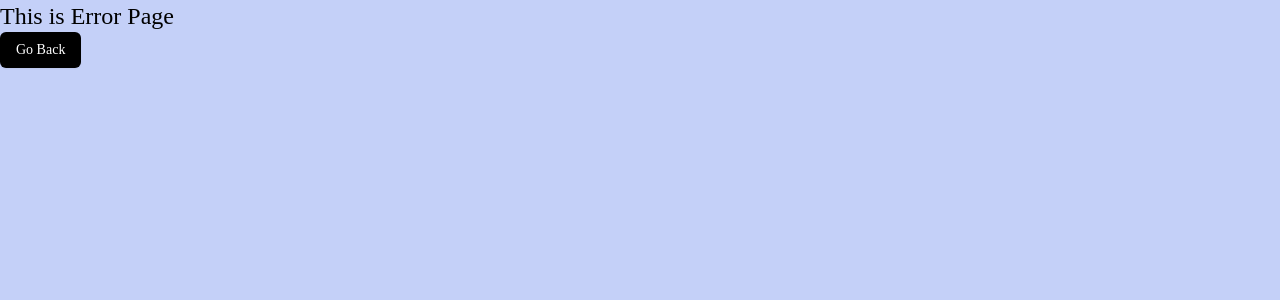
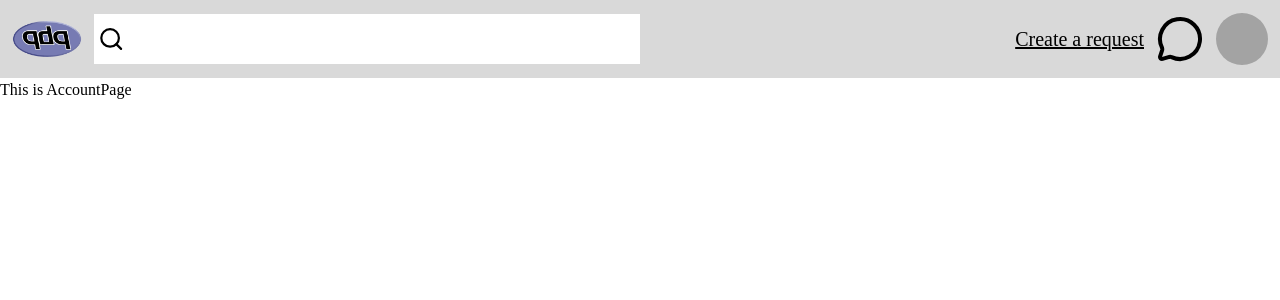
Before and after one commit to PHP-BEST/baan-saat-frontend, a React (Vite) app: page /account in a window 1280 px wide. Shown: the top 300 px of the page. Built offline with nearby package versions, Linux system fonts and the light colour scheme; no server answers; a web font is replaced by a local one.

Commit message:
feat: add header

```diff
--- a/src/App.tsx
+++ b/src/App.tsx
@@ -1,4 +1,5 @@
 import MainLayout from './layouts/MainLayout';
+import AccountPage from './pages/AccountPage';
 import { ErrorPage } from './pages/ErrorPage';
 import { LandingPage } from './pages/LandingPage';
 import { RegisterPage } from './pages/RegisterPage';
@@ -16,6 +17,11 @@ function App() {
       element: <RegisterPage />,
       errorElement: <ErrorPage />,
     },
+    {
+      path: '/account',
+      element: <AccountPage />,
+      errorElement: <AccountPage />,
+    },
   ]);
 
   return (
--- /dev/null
+++ b/src/components/our-components/accountImage.tsx
@@ -0,0 +1,35 @@
+import { useState } from 'react';
+import { useNavigate } from 'react-router-dom';
+
+const AvatarImage = () => {
+  const navigate = useNavigate();
+  const [avatarUrl, setAvatarUrl] = useState<string>('');
+
+  const handleClick = () => {
+    alert('Go to Account Page to see Your Account');
+    navigate('/account');
+
+    // Avoiding no-unused-vars problems, I will remove later... - Best
+    setAvatarUrl('');
+    // ===============================================================
+  };
+
+  return (
+    <div
+      className="w-[52px] h-[52px] bg-background-profile rounded-full mx-auto flex items-center justify-center overflow-hidden cursor-pointer"
+      onClick={handleClick}
+    >
+      {avatarUrl ? (
+        <img
+          src={avatarUrl}
+          alt="Avatar Image"
+          className="w-full h-full object-cover"
+        />
+      ) : (
+        <div className="w-full h-full" />
+      )}
+    </div>
+  );
+};
+
+export default AvatarImage;
--- /dev/null
+++ b/src/components/our-components/header.tsx
@@ -0,0 +1,85 @@
+import { MessageCircle, Search } from 'lucide-react';
+import { useState } from 'react';
+import AvatarImage from './accountImage';
+import { useNavigate } from 'react-router-dom';
+
+const Header = () => {
+  const navigate = useNavigate();
+  const [searchInput, setSearchInput] = useState<string>('');
+
+  const handleSearch = () => {
+    if (searchInput) {
+      alert(`You're searching this: ${searchInput}`);
+    } else {
+      alert("There's nothing...");
+    }
+  };
+
+  const handleClickChat = () => {
+    alert('Go to Account Page to see Chats');
+    navigate('/account');
+  };
+
+  const handleClickRequest = () => {
+    alert('Go to Account Page to see Requests');
+    navigate('/account');
+  };
+
+  return (
+    <div className="w-full px-3 py-1 bg-background-header-footer flex justify-between items-center">
+      {/* Left Side */}
+      <div className="w-full max-w-[50%] flex gap-3 justify-start items-center">
+        {/* Logo */}
+        <img
+          src="/logo.png"
+          width={70}
+          height={70}
+          alt="Baan Saat Logo"
+          className="cursor-pointer"
+          onClick={() => {
+            navigate('/');
+          }}
+        />
+
+        {/* Search Box */}
+        <div className="bg-white w-full h-[50px] flex gap-1 items-center pl-1 pr-3">
+          <Search
+            width={28}
+            height={28}
+            className={`${searchInput ? 'cursor-pointer' : ''}`}
+            onClick={handleSearch}
+          />
+          <input
+            type="text"
+            className="w-full focus:outline-none focus:border-none"
+            onChange={(e) => {
+              e.preventDefault();
+              setSearchInput(e.target.value);
+            }}
+          />
+        </div>
+      </div>
+
+      {/* Right Side */}
+      <div className="w-fit max-w-[50%] flex gap-3 items-center">
+        {/* Create a request */}
+        <p
+          className="text-[20px] underline cursor-pointer"
+          onClick={handleClickRequest}
+        >
+          Create a request
+        </p>
+        {/* Chat */}
+        <MessageCircle
+          width={48}
+          height={48}
+          className="cursor-pointer"
+          onClick={handleClickChat}
+        />
+        {/* Avatar Image */}
+        <AvatarImage />
+      </div>
+    </div>
+  );
+};
+export default Header;
--- /dev/null
+++ b/src/pages/AccountPage.tsx
@@ -0,0 +1,11 @@
+import Header from '@/components/our-components/header';
+
+const AccountPage = () => {
+  return (
+    <div className="w-full min-h-screen bg-white">
+      <Header />
+      This is AccountPage
+    </div>
+  );
+};
+export default AccountPage;
```
Also changed, not shown: public/logo.png (added).
